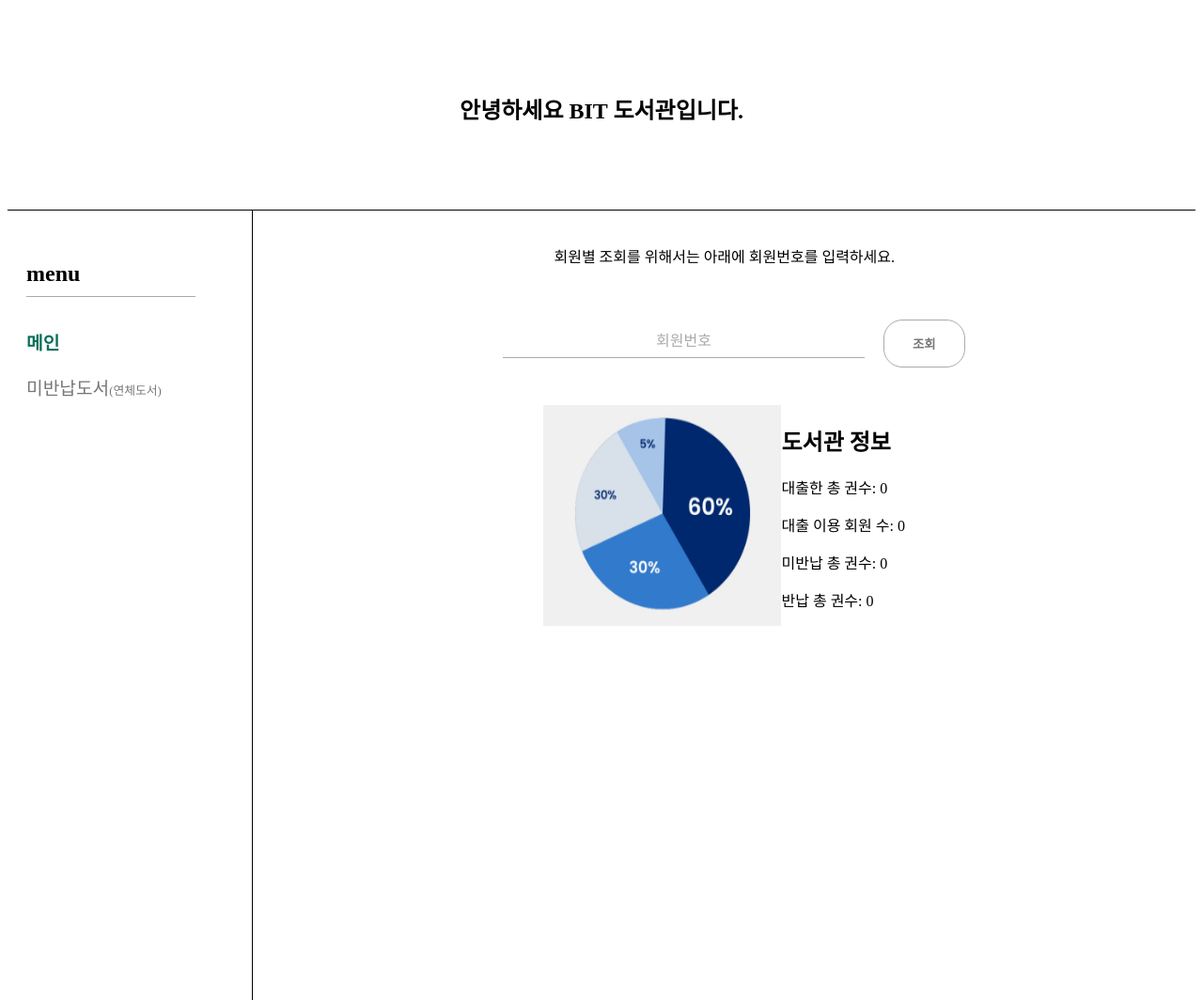
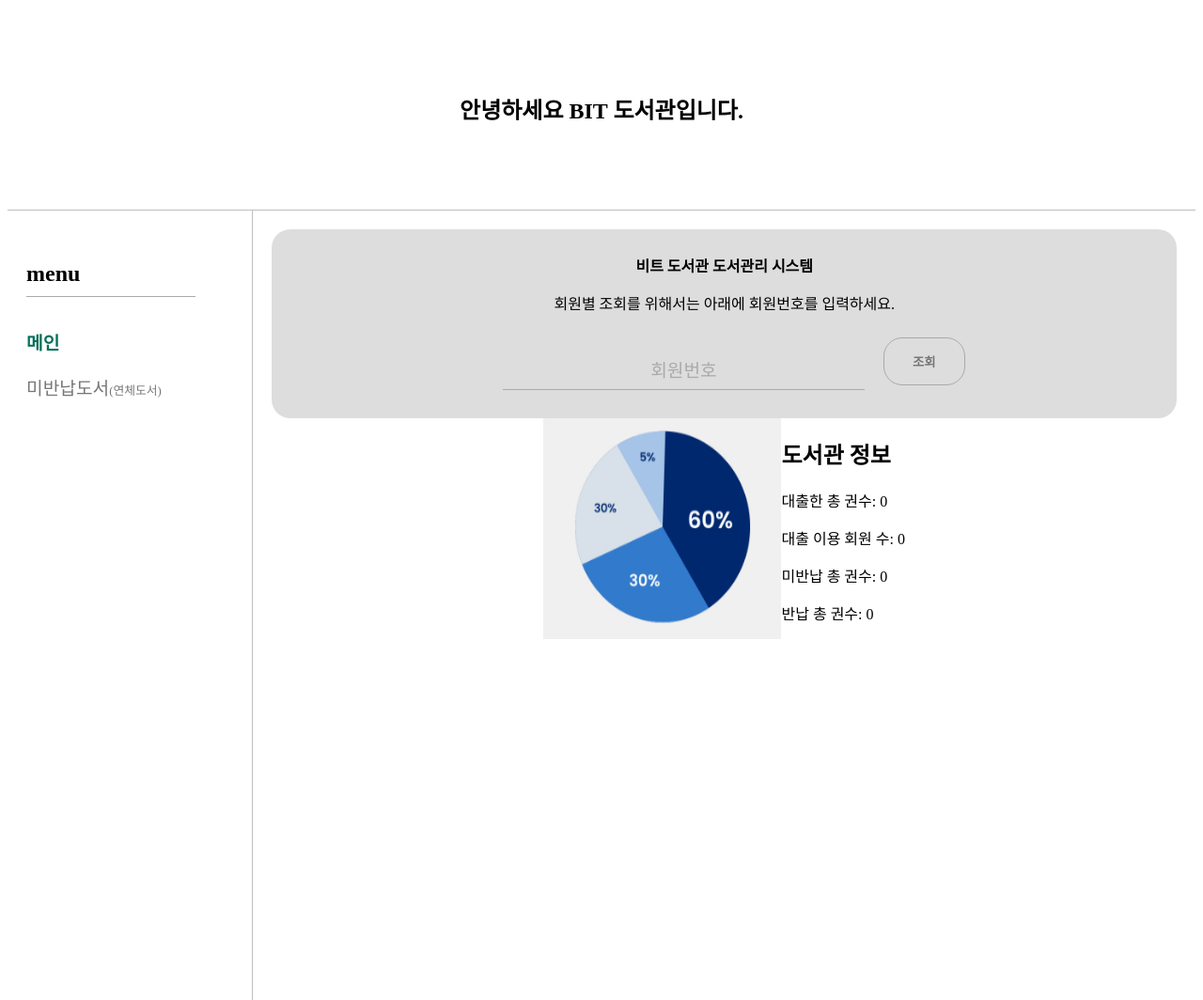
Before and after one commit to oasis0981/lib-ui, a plain HTML site: page index.html in a window 1280 px wide. Shown: the top 1064 px of the page at 94% size. Drawn offline with Linux system fonts and the light colour scheme.

Commit message:
Design: 메인 페이지 css 수정

```diff
--- a/assets/css/pages/common.css
+++ b/assets/css/pages/common.css
@@ -6,7 +6,7 @@ header {
   flex-direction: column;
   align-items: center;
   font-weight: 600;
-  border-bottom: 1px solid black;
+  border-bottom: 1px solid rgb(190, 190, 190);
 }
 
 header > a {
@@ -20,7 +20,7 @@ header > a {
 
 .menu {
   padding: 20px 60px 20px 20px;
-  border-right: 1px solid black;
+  border-right: 1px solid rgb(190, 190, 190);
   height: 100vh;
   width: 15%;
 }
--- a/assets/css/pages/main.css
+++ b/assets/css/pages/main.css
@@ -11,7 +11,7 @@
   padding: 0;
   box-sizing: border-box;
   width: 40%;
-  margin: 50px 20px;
+  margin: 50px 20px 20px;
   position: relative;
 }
 
@@ -55,14 +55,14 @@
   color: #aaa;
   left: 50%;
   transform: translateX(-50%);
-  font-size: 1rem;
+  font-size: 1.2rem;
   bottom: 8px;
   transition: all 0.2s;
 }
 
 .inputUserNumber:focus ~ label,
 .inputUserNumber:valid ~ label {
-  font-size: 0.5rem;
+  font-size: 0.8rem;
   bottom: 100%;
   color: #666;
   font-weight: bold;
@@ -100,4 +100,16 @@
 .mainNotice {
   font-size: 1rem;
   text-align: center;
+  margin-bottom: 0;
 }
+
+.mainNoticeTitle {
+  font-weight: bold;
+  text-align: center;
+}
+
+.mainTop {
+  background-color: #dddddd;
+  padding: 10px 0px;
+  border-radius: 20px;
+}
--- a/index.html
+++ b/index.html
@@ -19,6 +19,8 @@
       </div>
 
       <div class="contents">
+        <div class="mainTop">
+          <p class="mainNoticeTitle">비트 도서관 도서관리 시스템</p>
           <p class="mainNotice">
             회원별 조회를 위해서는 아래에 회원번호를 입력하세요.
           </p>
@@ -31,6 +33,7 @@
             <a href="/pages/bookStatus.html"
               ><button class="w-btn w-btn-green">조회</button></a
             >
+          </div>
         </div>
         <div class="libInfo">
           <img src="assets/images/chart.png" />
```
Lines whose indentation alone changed are shown as unchanged.
